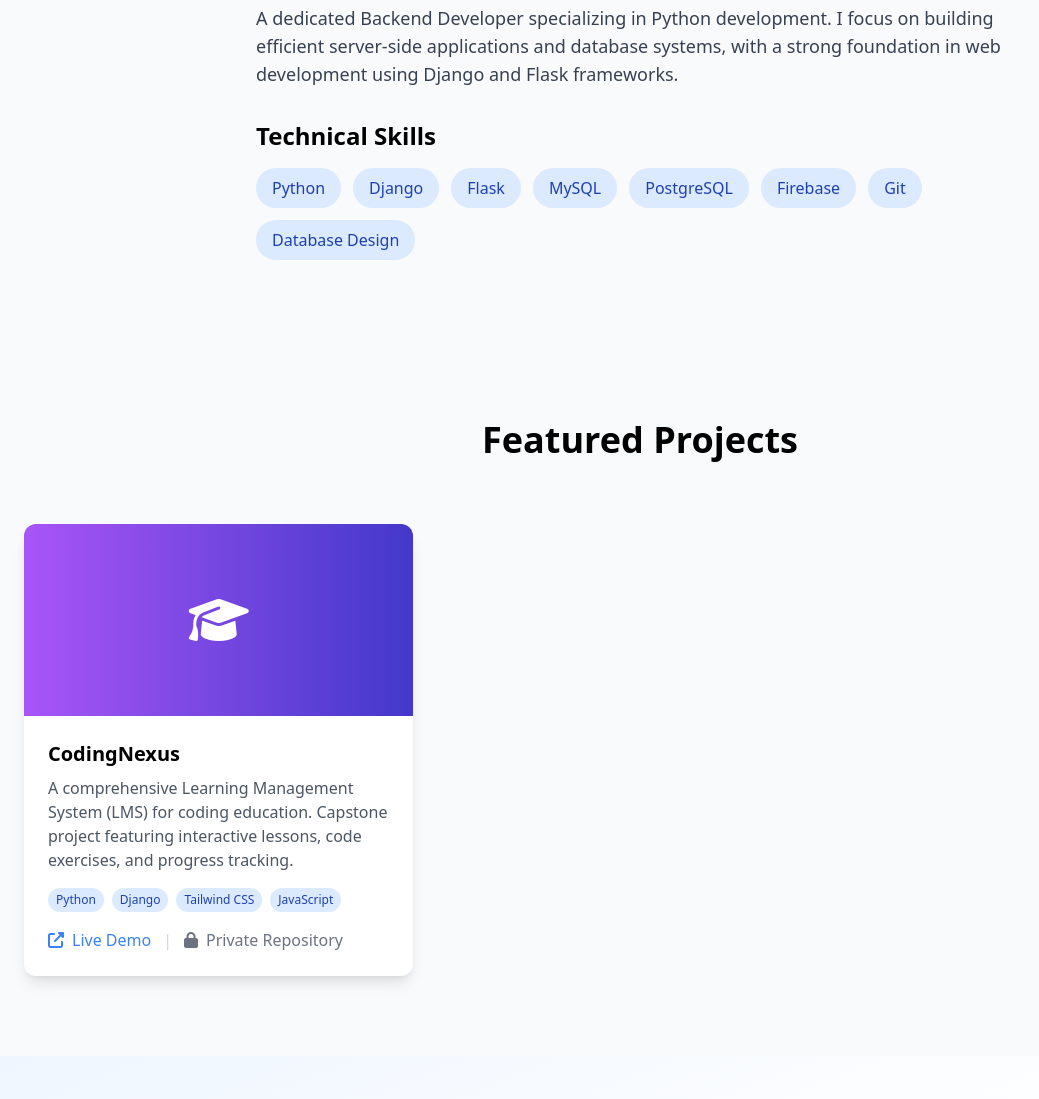
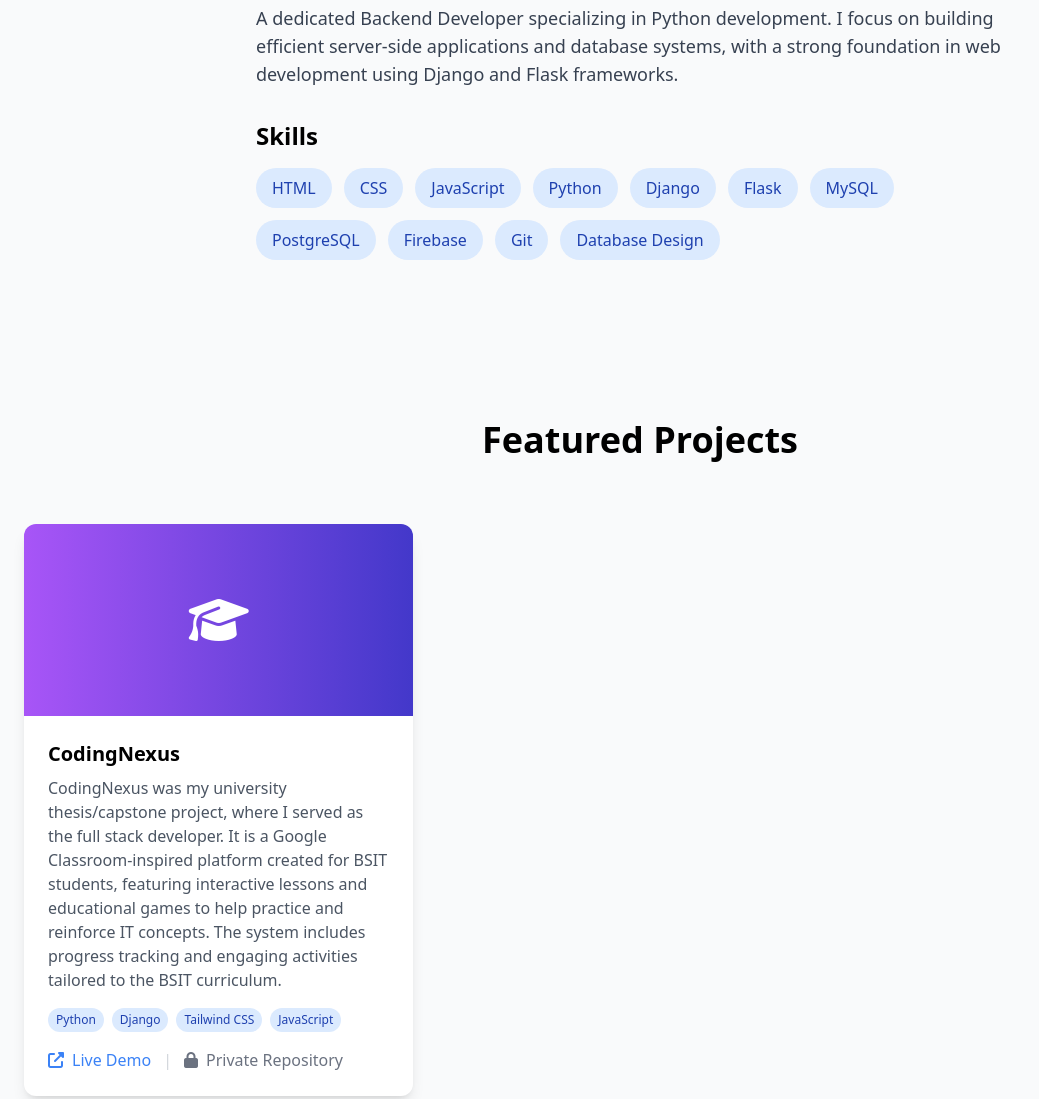
Before and after one commit to Seaji06/Portfolio, a plain HTML site: page index.html in a window 1280 px wide. Shown: the part 980-2079 px from the top of the page, without its empty margins (0-1039 px from the left). Drawn offline with nearby package versions, Linux system fonts and the light colour scheme.

Commit message:
Update index.html to reflect new professional title and enhance skills section with additional technologies. Revise project description for clarity and relevance to target audience.

```diff
--- a/index.html
+++ b/index.html
@@ -55,7 +55,7 @@
                 <img src="https://github.com/Seaji06.png" alt="Profile" class="w-32 h-32 rounded-full mx-auto border-4 border-primary shadow-lg">
             </div>
             <h1 class="text-5xl font-bold mb-4">Hello, I'm <span class="text-primary">Seaji</span></h1>
-            <p class="text-xl text-gray-600 mb-8">Backend Developer | Python Specialist | Tech Enthusiast</p>
+            <p class="text-xl text-gray-600 mb-8">Fullstack Developer | Python Developer | Tech Enthusiast</p>
             <div class="flex justify-center gap-4 mb-8">
                 <a href="https://github.com/Seaji06" target="_blank"
                    class="bg-gray-900 text-white px-6 py-3 rounded-lg hover:bg-gray-800 transition-all transform hover:scale-105">
@@ -83,8 +83,11 @@
                     with a strong foundation in web development using Django and Flask frameworks.
                 </p>
                 <div>
-                    <h3 class="text-2xl font-semibold mb-4">Technical Skills</h3>
+                    <h3 class="text-2xl font-semibold mb-4">Skills</h3>
                     <div class="flex flex-wrap gap-3">
+                        <span class="px-4 py-2 bg-blue-100 text-blue-800 rounded-full">HTML</span>
+                        <span class="px-4 py-2 bg-blue-100 text-blue-800 rounded-full">CSS</span>
+                        <span class="px-4 py-2 bg-blue-100 text-blue-800 rounded-full">JavaScript</span>
                         <span class="px-4 py-2 bg-blue-100 text-blue-800 rounded-full">Python</span>
                         <span class="px-4 py-2 bg-blue-100 text-blue-800 rounded-full">Django</span>
                         <span class="px-4 py-2 bg-blue-100 text-blue-800 rounded-full">Flask</span>
@@ -109,7 +112,11 @@
                     </div>
                     <div class="p-6">
                         <h3 class="text-xl font-semibold mb-2">CodingNexus</h3>
-                        <p class="text-gray-600 mb-4">A comprehensive Learning Management System (LMS) for coding education. Capstone project featuring interactive lessons, code exercises, and progress tracking.</p>
+                        <p class="text-gray-600 mb-4">
+                            CodingNexus was my university thesis/capstone project, where I served as the full stack developer.
+                            It is a Google Classroom-inspired platform created for BSIT students, featuring interactive lessons and educational games to help practice and reinforce IT concepts.
+                            The system includes progress tracking and engaging activities tailored to the BSIT curriculum.
+                        </p>
                         <div class="flex flex-wrap gap-2 mb-4">
                             <span class="text-xs px-2 py-1 bg-blue-100 text-blue-800 rounded-full">Python</span>
                             <span class="text-xs px-2 py-1 bg-blue-100 text-blue-800 rounded-full">Django</span>
```
